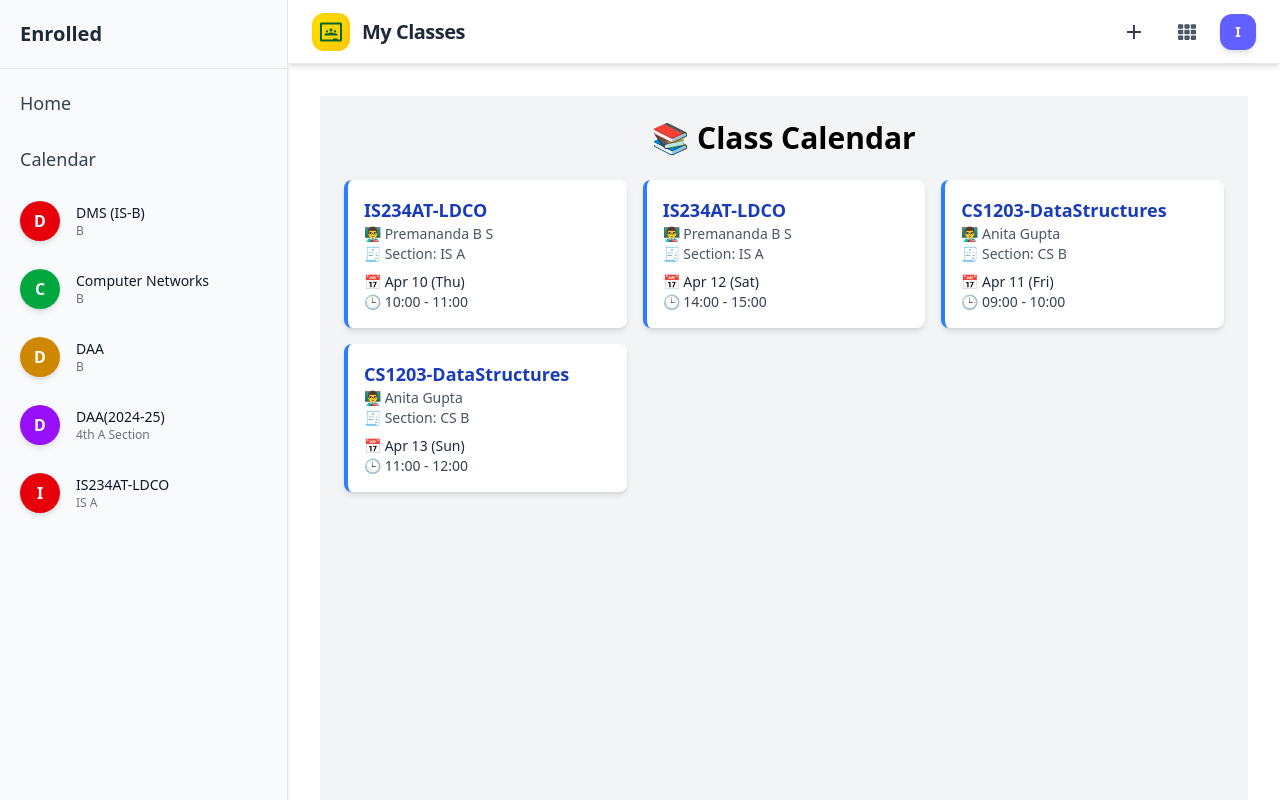
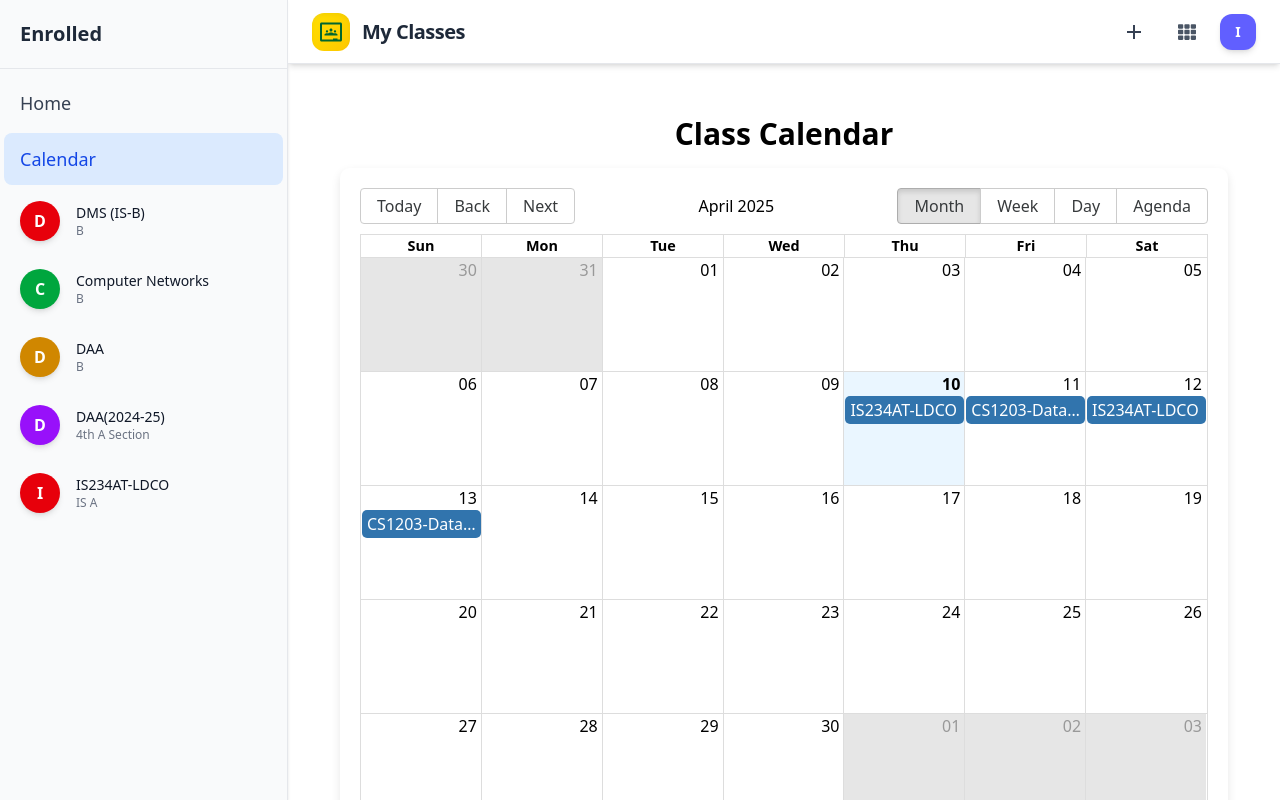
Before and after one commit to ishan-sp/civitas, a React (Vite) app in the folder civitas/: page /dashboard/stud/calendar in a window 1280 px wide. Built offline with nearby package versions, Linux system fonts and the light colour scheme.

Commit message:
Added calender and fixed routing for student dashboard

```diff
--- a/civitas/package.json
+++ b/civitas/package.json
@@ -21,6 +21,7 @@
     "react-datepicker": "^8.2.1",
     "react-dom": "^19.0.0",
     "react-icons": "^5.5.0",
+    "react-modal": "^3.16.3",
     "react-router-dom": "^7.3.0",
     "react-router-hash-link": "^2.4.3",
     "react-scroll": "^1.9.3",
--- /dev/null
+++ b/civitas/src/components/StudentDashboard/MyCalendar.jsx
@@ -0,0 +1,84 @@
+// src/components/StudentDashboard/MyCalendar.jsx
+
+import React, { useState, useEffect } from 'react';
+import { Calendar, momentLocalizer, Views } from 'react-big-calendar';
+import moment from 'moment';
+import Modal from 'react-modal';
+import 'react-big-calendar/lib/css/react-big-calendar.css';
+
+const localizer = momentLocalizer(moment);
+
+// Required for react-modal to attach to the DOM
+Modal.setAppElement('#root');
+
+const MyCalendar = ({ events }) => {
+  const [selectedEvent, setSelectedEvent] = useState(null);
+  const [modalOpen, setModalOpen] = useState(false);
+
+  const handleSelectEvent = (event) => {
+    setSelectedEvent(event);
+    setModalOpen(true);
+  };
+
+  const closeModal = () => {
+    setModalOpen(false);
+    setSelectedEvent(null);
+  };
+
+  return (
+    <div style={{ height: '90vh', padding: '20px' }}>
+      <h1 className="text-3xl font-bold text-center mb-4">Class Calendar</h1>
+      <Calendar
+        localizer={localizer}
+        events={events}
+        startAccessor="start"
+        endAccessor="end"
+        views={['month', 'week', 'day', 'agenda']}
+        defaultView="month"
+        onSelectEvent={handleSelectEvent}
+        style={{
+          backgroundColor: '#fff',
+          borderRadius: '10px',
+          padding: '20px',
+          boxShadow: '0 4px 10px rgba(0,0,0,0.1)',
+        }}
+      />
+
+      <Modal
+        isOpen={modalOpen}
+        onRequestClose={closeModal}
+        contentLabel="Event Details"
+        style={{
+          content: {
+            top: '50%',
+            left: '50%',
+            right: 'auto',
+            bottom: 'auto',
+            transform: 'translate(-50%, -50%)',
+            padding: '30px',
+            borderRadius: '10px',
+            width: '400px',
+          },
+        }}
+      >
+        {selectedEvent && (
+          <div>
+            <h2 className="text-xl font-semibold mb-2">{selectedEvent.title}</h2>
+            <p><strong>Teacher:</strong> {selectedEvent.teacher}</p>
+            <p><strong>Section:</strong> {selectedEvent.section}</p>
+            <p><strong>Start:</strong> {moment(selectedEvent.start).format('MMMM Do YYYY, h:mm A')}</p>
+            <p><strong>End:</strong> {moment(selectedEvent.end).format('MMMM Do YYYY, h:mm A')}</p>
+            <button
+              onClick={closeModal}
+              className="mt-4 px-4 py-2 bg-blue-600 text-white rounded hover:bg-blue-700"
+            >
+              Close
+            </button>
+          </div>
+        )}
+      </Modal>
+    </div>
+  );
+};
+
+export default MyCalendar;
--- a/civitas/src/components/StudentDashboard/StudDash.jsx
+++ b/civitas/src/components/StudentDashboard/StudDash.jsx
@@ -1,9 +1,10 @@
-import { Routes, Route, Link } from "react-router-dom";
+import { Routes, Route, Link, useLocation } from "react-router-dom";
 import ClassCard from "./ClassCard";
 import SidebarItem from "./Sidebar";
 import TopNavbar from "./TopNavbar";
-import Calendar from "./Calendar"; // Import the Calendar component
+import MyCalendar from "./MyCalendar";
 
+// Sample class and calendar data
 const classData = [
   {
     title: "DMS (IS-B)",
@@ -57,7 +58,25 @@ const classesData = [
   },
 ];
 
+const events = classesData.flatMap((classItem) =>
+  classItem.classes.map((session) => {
+    const [date, timeRange] = session.split(" ");
+    const [startTime, endTime] = timeRange.split("-");
+    const start = new Date(`${date}T${startTime}:00`);
+    const end = new Date(`${date}T${endTime}:00`);
+
+    return {
+      title: classItem.title,
+      start,
+      end,
+      desc: `Lecture by ${classItem.teacher}`,
+    };
+  })
+);
+
 function StudDash() {
+  const location = useLocation();
+
   return (
     <div className="flex h-screen overflow-hidden">
       {/* Sidebar */}
@@ -69,8 +88,12 @@ function StudDash() {
           {/* Home Button */}
           <li>
             <Link
-              to="."
-              className="flex items-center gap-3 px-4 py-3 text-gray-700 hover:bg-blue-100 hover:text-blue-700 rounded-lg transition-all duration-200"
+              to="/dashboard/stud"
+              className={`flex items-center gap-3 px-4 py-3 ${
+                location.pathname === "/dashboard/stud"
+                  ? "bg-blue-100 text-blue-700"
+                  : "text-gray-700"
+              } hover:bg-blue-100 hover:text-blue-700 rounded-lg transition-all duration-200`}
             >
               <span className="text-lg font-medium">Home</span>
             </Link>
@@ -79,8 +102,12 @@ function StudDash() {
           {/* Calendar Button */}
           <li>
             <Link
-              to="calendar"
-              className="flex items-center gap-3 px-4 py-3 text-gray-700 hover:bg-blue-100 hover:text-blue-700 rounded-lg transition-all duration-200"
+              to="/dashboard/stud/calendar"
+              className={`flex items-center gap-3 px-4 py-3 ${
+                location.pathname === "/dashboard/stud/calendar"
+                  ? "bg-blue-100 text-blue-700"
+                  : "text-gray-700"
+              } hover:bg-blue-100 hover:text-blue-700 rounded-lg transition-all duration-200`}
             >
               <span className="text-lg font-medium">Calendar</span>
             </Link>
@@ -99,9 +126,9 @@ function StudDash() {
 
         <main className="flex-1 overflow-y-auto p-8">
           <Routes>
-            {/* Home (default route for /dashboard/stud) */}
+            {/* Default home route */}
             <Route
-              path=""
+              index
               element={
                 <div className="grid grid-cols-1 sm:grid-cols-2 xl:grid-cols-3 2xl:grid-cols-4 gap-8 justify-items-center">
                   {classData.map((classItem, index) => (
@@ -112,10 +139,7 @@ function StudDash() {
             />
 
             {/* Calendar route */}
-            <Route
-              path="calendar"
-              element={<Calendar classes={classesData} />}
-            />
+            <Route path="calendar" element={<MyCalendar events={events} />} />
           </Routes>
         </main>
       </div>
```
Also changed, not shown: 1 other file (tests, documents, lock files or other folders).
